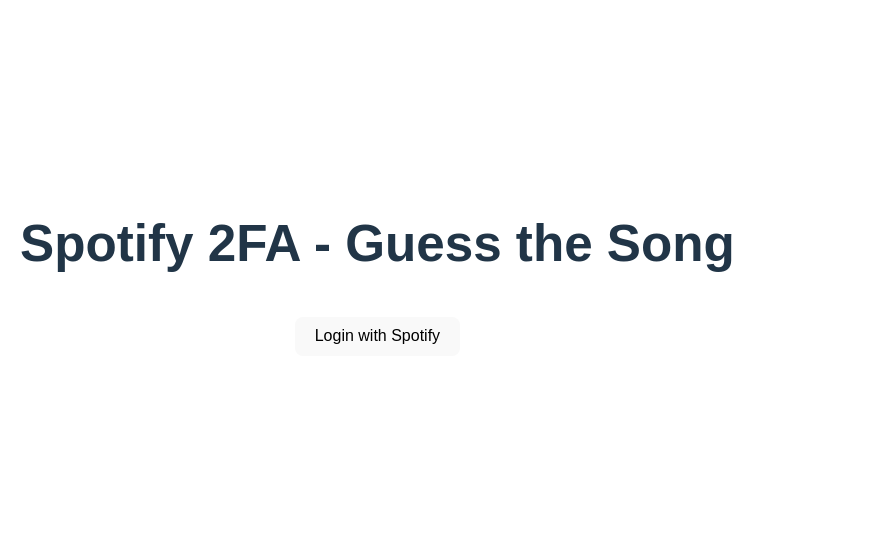
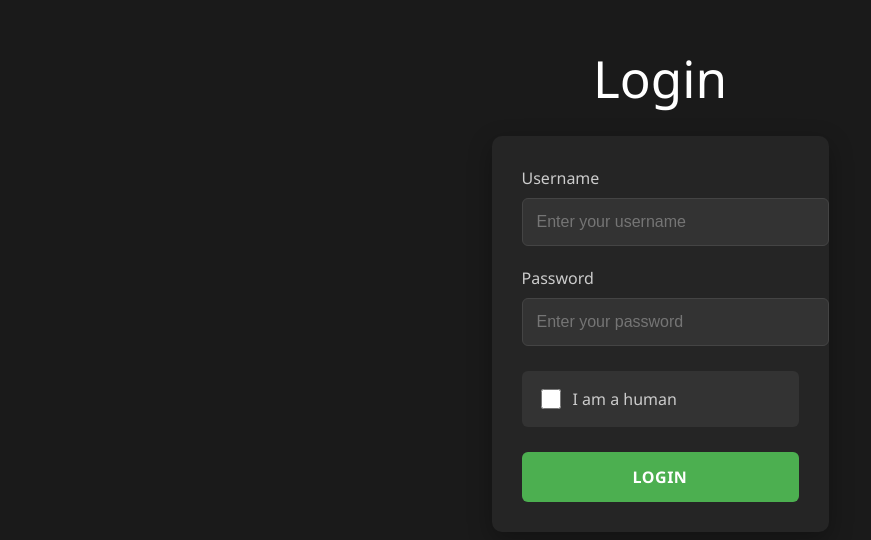
Before and after one commit to pratyush-mishra/spotify-auth, a React (Vite) app: page / in a window 1280 px wide. Shown: the part 126-666 px from the top of the page, without its empty margins (0-871 px from the left). Built offline with nearby package versions, Linux system fonts and the light colour scheme.

Commit message:
fix code

```diff
--- a/src/App.css
+++ b/src/App.css
@@ -1,47 +1,233 @@
+body {
+  background-color: #1a1a1a;
+  color: #fff;
+  font-family: 'Segoe UI', Tahoma, Geneva, Verdana, sans-serif;
+  margin: 0;
+  padding: 0;
+  display: flex;
+  justify-content: center;
+  align-items: center;
+  min-height: 100vh;
+}
+
 .app-container {
-  font-family: sans-serif;
-  text-align: center;
+  max-width: 450px;
+  width: 100%;
+  margin: 0 auto;
   padding: 20px;
 }
 
-button {
-  padding: 10px 20px;
-  margin: 10px;
-  cursor: pointer;
+h1 {
+  font-size: 2.5rem;
+  margin-bottom: 30px;
+  color: #fff;
+  text-align: center;
+  font-weight: 300;
 }
 
-input[type="text"] {
-  padding: 8px;
-  margin: 10px;
-  border: 1px solid #ccc;
-  border-radius: 4px;
+.login-form {
+  background-color: #252525;
+  padding: 30px;
+  border-radius: 10px;
+  box-shadow: 0 8px 24px rgba(0, 0, 0, 0.3);
 }
 
-.auth-success {
-  background-color: #d4edda;
-  color: #155724;
-  padding: 20px;
-  border: 1px solid #c3e6cb;
-  border-radius: 4px;
+.form-group {
+  margin-bottom: 20px;
+}
+
+label {
+  display: block;
+  margin-bottom: 8px;
+  font-weight: 500;
+  color: #ccc;
+  font-size: 1rem;
+}
+
+input[type="text"],
+input[type="password"] {
+  width: 100%;
+  padding: 14px;
+  border: 1px solid #444;
+  border-radius: 6px;
+  font-size: 16px;
+  background-color: #333;
+  color: #fff;
+  transition: all 0.3s;
+}
+
+input[type="text"]:focus,
+input[type="password"]:focus {
+  outline: none;
+  border-color: #4CAF50;
+  box-shadow: 0 0 0 2px rgba(76, 175, 80, 0.2);
+}
+
+.human-verification {
+  margin: 25px 0;
+  padding: 15px;
+  background-color: #333;
+  border-radius: 6px;
+  cursor: pointer;
+  transition: background-color 0.3s;
+}
+
+.human-verification:hover {
+  background-color: #3a3a3a;
+}
+
+.human-verification label {
+  display: flex;
+  align-items: center;
+  cursor: pointer;
+  margin-bottom: 0;
+}
+
+.human-verification input[type="checkbox"] {
+  margin-right: 12px;
+  width: 20px;
+  height: 20px;
+  cursor: pointer;
+  accent-color: #4CAF50;
+}
+
+.login-button {
+  width: 100%;
+  padding: 14px;
+  background-color: #4CAF50;
+  color: white;
+  border: none;
+  border-radius: 6px;
+  font-size: 16px;
+  font-weight: 600;
+  cursor: pointer;
+  transition: background-color 0.3s, transform 0.1s;
+  text-transform: uppercase;
+  letter-spacing: 0.5px;
+}
+
+.login-button:hover {
+  background-color: #45a049;
+}
+
+.login-button:active {
+  transform: scale(0.98);
+}
+
+.popup-overlay {
+  position: fixed;
+  top: 0;
+  left: 0;
+  right: 0;
+  bottom: 0;
+  background-color: rgba(0, 0, 0, 0.7);
+  display: flex;
+  justify-content: center;
+  align-items: center;
+  z-index: 1000;
+  backdrop-filter: blur(4px);
+}
+
+.spotify-auth-popup {
+  background-color: #252525;
+  padding: 30px;
+  border-radius: 10px;
+  box-shadow: 0 10px 30px rgba(0, 0, 0, 0.4);
+  max-width: 450px;
+  width: 90%;
+  text-align: center;
+}
+
+.spotify-auth-popup h2 {
+  margin-top: 0;
+  color: #fff;
+  font-size: 1.8rem;
+  margin-bottom: 15px;
+}
+
+.spotify-auth-popup p {
+  color: #ccc;
+  margin-bottom: 20px;
+  line-height: 1.5;
+}
+
+.spotify-auth-popup button {
+  margin: 10px 5px;
+  padding: 12px 20px;
+  background-color: #4CAF50;
+  color: white;
+  border: none;
+  border-radius: 6px;
+  cursor: pointer;
+  font-weight: 600;
+  transition: background-color 0.3s;
+}
+
+.spotify-auth-popup button:hover {
+  background-color: #45a049;
+}
+
+.spotify-auth-popup button.secondary {
+  background-color: #555;
+}
+
+.spotify-auth-popup button.secondary:hover {
+  background-color: #666;
+}
+
+.song-guess-container {
   margin-top: 20px;
 }
 
-.popup {
-  position: fixed;
-  top: 0;
-  left: 0;
-  width: 100%;
-  height: 100%;
-  background: rgba(0, 0, 0, 0.5);
-  display: flex;
-  justify-content: center;
-  align-items: center;
+.song-guess-container h3 {
+  margin-bottom: 15px;
+  color: #fff;
 }
 
-.popup-content {
-  background: white;
-  padding: 20px;
-  border-radius: 8px;
-  box-shadow: 0 4px 8px rgba(0, 0, 0, 0.2);
-  text-align: center;
+.song-guess-container input {
+  margin: 15px 0;
+  padding: 12px;
+  width: 100%;
+  border: 1px solid #444;
+  border-radius: 6px;
+  background-color: #333;
+  color: #fff;
 }
+
+.song-guess-container input:focus {
+  outline: none;
+  border-color: #4CAF50;
+}
+
+.guess-result {
+  font-weight: bold;
+  margin: 15px 0;
+  padding: 10px;
+  border-radius: 6px;
+}
+
+.guess-result.correct {
+  background-color: rgba(76, 175, 80, 0.2);
+  color: #4CAF50;
+}
+
+.guess-result.incorrect {
+  background-color: rgba(244, 67, 54, 0.2);
+  color: #f44336;
+}
+
+/* Progress indicator */
+.progress-indicator {
+  margin: 15px 0;
+  height: 10px;
+  background-color: #333;
+  border-radius: 5px;
+  overflow: hidden;
+}
+
+.progress-bar {
+  height: 100%;
+  background-color: #4CAF50;
+  border-radius: 5px;
+  transition: width 0.3s ease;
+}
--- a/src/App.jsx
+++ b/src/App.jsx
@@ -14,9 +14,16 @@
     const [currentSong, setCurrentSong] = useState(null);
     const [userGuess, setUserGuess] = useState('');
     const [guessResult, setGuessResult] = useState('');
+    const [guessStatus, setGuessStatus] = useState(''); // 'correct' or 'incorrect'
     const [correctGuesses, setCorrectGuesses] = useState(0);
     const [authStatus, setAuthStatus] = useState('Not Authenticated');
-    const [showPopup, setShowPopup] = useState(false);
+    const [showSpotifyAuth, setShowSpotifyAuth] = useState(false);
+    const [isLoading, setIsLoading] = useState(false);
+
+    // New state for username and password
+    const [username, setUsername] = useState('');
+    const [password, setPassword] = useState('');
+    const [isAuthenticated, setIsAuthenticated] = useState(false);
 
     useEffect(() => {
         const hash = window.location.hash;
@@ -35,6 +42,7 @@
     }, []);
 
     const handleSpotifyLogin = () => {
+        setIsLoading(true);
         const scopes = ['user-top-read'];
         const authUrl = `${SPOTIFY_AUTH_ENDPOINT}?client_id=${SPOTIFY_CLIENT_ID}&redirect_uri=${SPOTIFY_REDIRECT_URI}&scope=${scopes.join(' ')}&response_type=token&show_dialog=true`;
         window.location.href = authUrl;
@@ -64,6 +72,7 @@
 
     const fetchLikedSongs = async (token) => {
         try {
+            setIsLoading(true);
             const response = await axios.get(`${SPOTIFY_API_BASE_URL}/me/top/tracks`, {
                 headers: {
                     Authorization: `Bearer ${token}`,
@@ -73,9 +82,11 @@
                 },
             });
             setLikedSongs(response.data.items);
+            setIsLoading(false);
         } catch (error) {
             console.error('Error fetching liked songs:', error);
             console.error('Full error response:', error.response);
+            setIsLoading(false);
         }
     };
 
@@ -85,6 +96,7 @@
             const song = likedSongs[randomIndex];
             setCurrentSong(song);
             setGuessResult('');
+            setGuessStatus('');
             setUserGuess('');
         } else {
             alert('No liked songs fetched. Please log in and ensure you have liked songs on Spotify.');
@@ -99,24 +111,31 @@
 
         if (normalizedGuess === normalizedSongTitle) {
             setGuessResult('Correct!');
+            setGuessStatus('correct');
             setCorrectGuesses(correctGuesses + 1);
             if (correctGuesses + 1 >= 3) {
                 setAuthStatus('Authenticated!');
                 setCurrentSong(null);
-                setShowPopup(false)
+                setShowSpotifyAuth(false);
+                setIsAuthenticated(true);
             } else {
                 setTimeout(startGame, 1500);
             }
         } else {
             setGuessResult(`Incorrect. The song was: ${currentSong.name}`);
+            setGuessStatus('incorrect');
             setCurrentSong(null);
         }
     };
 
     const playPreview = async () => {
         if (currentSong) {
+            try {
+                console.log(currentSong)
+                setIsLoading(true);
                 const spotifyUrl = currentSong.external_urls.spotify;
                 const previewUrls = await getSpotifyLinks(spotifyUrl);
+                setIsLoading(false);
 
                 if (previewUrls && previewUrls.length > 0) {
                     const firstPreviewUrl = previewUrls[0];
@@ -128,64 +147,162 @@
                         console.error("Error playing audio with scraped URL:", audioError);
                         alert("Error playing preview. See console for details.");
                     }
-
                 } else {
                     alert('No preview URLs found via scraping.');
+                }
+            } catch (error) {
+                setIsLoading(false);
+                console.error("Error fetching preview URLs:", error);
+                alert("Error fetching preview. See console for details.");
             }
         } else {
             alert('No song selected for preview.');
         }
     };
 
-    const handleAuthenticate = () => {
-        setShowPopup(true);
+    const handleHumanVerification = () => {
+        if (!accessToken) {
+            setShowSpotifyAuth(true);
+        } else {
             startGame();
+            setShowSpotifyAuth(true);
+        }
+    };
+
+    const handleLogin = (e) => {
+        e.preventDefault();
+        // In a real app, you would validate credentials here
+        // For now, we'll just consider the user authenticated if they complete the Spotify challenge
+        if (isAuthenticated) {
+            alert('Login successful!');
+        } else {
+            alert('Please complete the human verification first.');
+        }
+    };
+
+    const cancelVerification = () => {
+        setShowSpotifyAuth(false);
+        setCurrentSong(null);
     };
 
     return (
         <div className="app-container">
-            <h1>Spotify 2FA - Guess the Song</h1>
+            <h1>Login</h1>
+
+            <form className="login-form" onSubmit={handleLogin}>
+                <div className="form-group">
+                    <label htmlFor="username">Username</label>
+                    <input
+                        type="text"
+                        id="username"
+                        value={username}
+                        onChange={(e) => setUsername(e.target.value)}
+                        placeholder="Enter your username"
+                        required
+                    />
+                </div>
+
+                <div className="form-group">
+                    <label htmlFor="password">Password</label>
+                    <input
+                        type="password"
+                        id="password"
+                        value={password}
+                        onChange={(e) => setPassword(e.target.value)}
+                        placeholder="Enter your password"
+                        required
+                    />
+                </div>
+
+                <div className="human-verification">
+                    <label>
+                        <input
+                            type="checkbox"
+                            checked={isAuthenticated}
+                            onChange={handleHumanVerification}
+                        />
+                        I am a human
+                    </label>
+                </div>
+
+                <button type="submit" className="login-button">Login</button>
+            </form>
+
+            {showSpotifyAuth && (
+                <div className="popup-overlay">
+                    <div className="spotify-auth-popup">
+                        <h2>Human Verification</h2>
+                        <p>Please verify you're human by guessing songs from your Spotify library</p>
 
                         {!accessToken ? (
-                <button onClick={handleSpotifyLogin}>Login with Spotify</button>
+                            <div>
+                                <p>Connect your Spotify account to proceed</p>
+                                <button
+                                    onClick={handleSpotifyLogin}
+                                    disabled={isLoading}
+                                >
+                                    {isLoading ? 'Connecting...' : 'Connect Spotify'}
+                                </button>
+                                <button
+                                    onClick={cancelVerification}
+                                    className="secondary"
+                                >
+                                    Cancel
+                                </button>
+                            </div>
                         ) : (
                             <div>
-                    <p>Logged in with Spotify!</p>
-
-                    {likedSongs.length > 0 && (
+                                {isLoading ? (
+                                    <p>Loading your music... please wait</p>
+                                ) : likedSongs.length > 0 ? (
                                     <div>
-                            {authStatus !== 'Authenticated!' ? (
+                                        {!currentSong ? (
                                             <div>
-                                    {correctGuesses < 3 && !currentSong && (
-                                        <button onClick={handleAuthenticate}>Authenticate</button>
-                                    )}
-
-                                    {showPopup && currentSong && (
-                                        <div className="popup">
-                                            <div className="popup-content">
-                                                <h2>Guess the Song!</h2>
-                                                <button onClick={playPreview}>Play Preview</button>
+                                                <button onClick={startGame}>Start Verification</button>
+                                                <button
+                                                    onClick={cancelVerification}
+                                                    className="secondary"
+                                                >
+                                                    Cancel
+                                                </button>
+                                            </div>
+                                        ) : (
+                                            <div className="song-guess-container">
+                                                <h3>Guess the Song!</h3>
+                                                <button onClick={playPreview}>
+                                                    {isLoading ? 'Loading...' : 'Play Preview'}
+                                                </button>
                                                 <input
                                                     type="text"
                                                     placeholder="Enter song title"
                                                     value={userGuess}
                                                     onChange={(e) => setUserGuess(e.target.value)}
+                                                    onKeyPress={(e) => e.key === 'Enter' && checkGuess()}
                                                 />
-                                                <button onClick={checkGuess}>Check Guess</button>
-                                                {guessResult && <p>{guessResult}</p>}
-                                                <p>Correct Guesses: {correctGuesses} / 3</p>
+                                                <button onClick={checkGuess}>Submit Guess</button>
+
+                                                {guessResult && (
+                                                    <p className={`guess-result ${guessStatus}`}>
+                                                        {guessResult}
+                                                    </p>
+                                                )}
+
+                                                <div className="progress-indicator">
+                                                    <div
+                                                        className="progress-bar"
+                                                        style={{width: `${(correctGuesses / 3) * 100}%`}}
+                                                    ></div>
                                                 </div>
+                                                <p>Progress: {correctGuesses} / 3 correct</p>
                                             </div>
                                         )}
                                     </div>
                                 ) : (
-                                <div className="auth-success">
-                                    <h2>{authStatus}</h2>
-                                    <p>You have successfully authenticated!</p>
+                                    <p>Loading your music... please wait</p>
+                                )}
                             </div>
                         )}
                     </div>
-                    )}
                 </div>
             )}
         </div>
```
Lines whose indentation alone changed are shown as unchanged.
